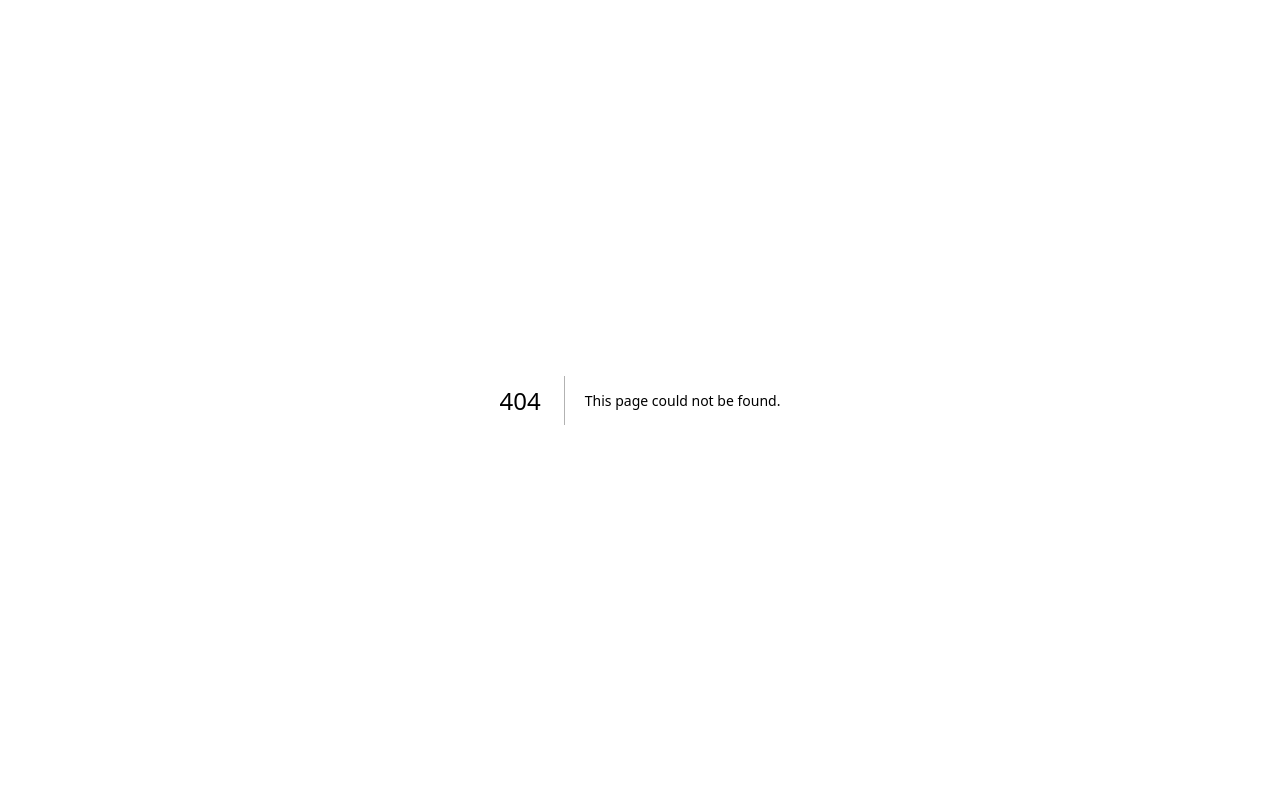
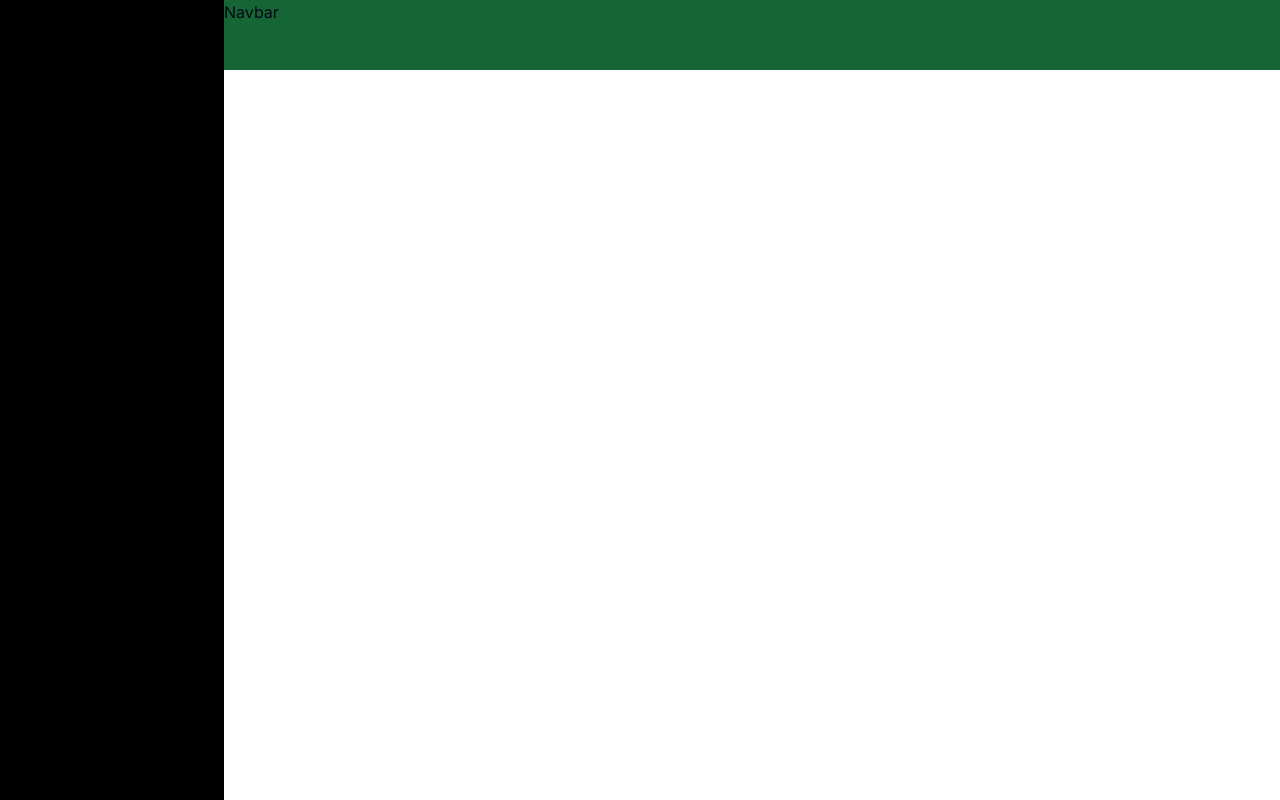
Before and after one commit to mchamoudadev/saasify-app, a Next.js app: page /dashboard/user in a window 1280 px wide. Before the commit this address had no page. Built offline with nearby package versions, Linux system fonts and the light colour scheme.

Commit message:
added user and admin dashboard and sidebar layout

```diff
--- a/app/_components/providers/UserInfo.tsx
+++ b/app/_components/providers/UserInfo.tsx
@@ -3,7 +3,6 @@ import { useSession } from 'next-auth/react'
 import React from 'react'
 
 const UserInfo = () => {
-
 
     const session = useSession()
 
--- /dev/null
+++ b/app/dashboard/user/(pages)/test/page.tsx
@@ -0,0 +1,9 @@
+import React from 'react'
+
+const TestPage = () => {
+    return (
+        <div>TestPage</div>
+    )
+}
+
+export default TestPage
--- /dev/null
+++ b/app/dashboard/user/layout.tsx
@@ -0,0 +1,25 @@
+import React from 'react'
+
+const UserLayout = async ({ children }: { children: React.ReactNode }) => {
+    return (
+        <div className='h-full'>
+            {/* constant */}
+
+            <div className='bg-green-800 h-[70px] md:pl-56 fixed inset-y-0 w-full z-50'>
+                {/* navbar */}
+                <h1>Navbar</h1>
+            </div>
+
+            <div className='hidden md:flex h-full w-56 bg-black flex-col fixed inset-y-0 z-50'>
+
+            </div>
+
+
+            <main>
+                {children}
+            </main>
+        </div>
+    )
+}
+
+export default UserLayout
--- /dev/null
+++ b/app/dashboard/user/page.tsx
@@ -0,0 +1,9 @@
+import React from 'react'
+
+const UserPage = () => {
+    return (
+        <div>UserPage</div>
+    )
+}
+
+export default UserPage
```
